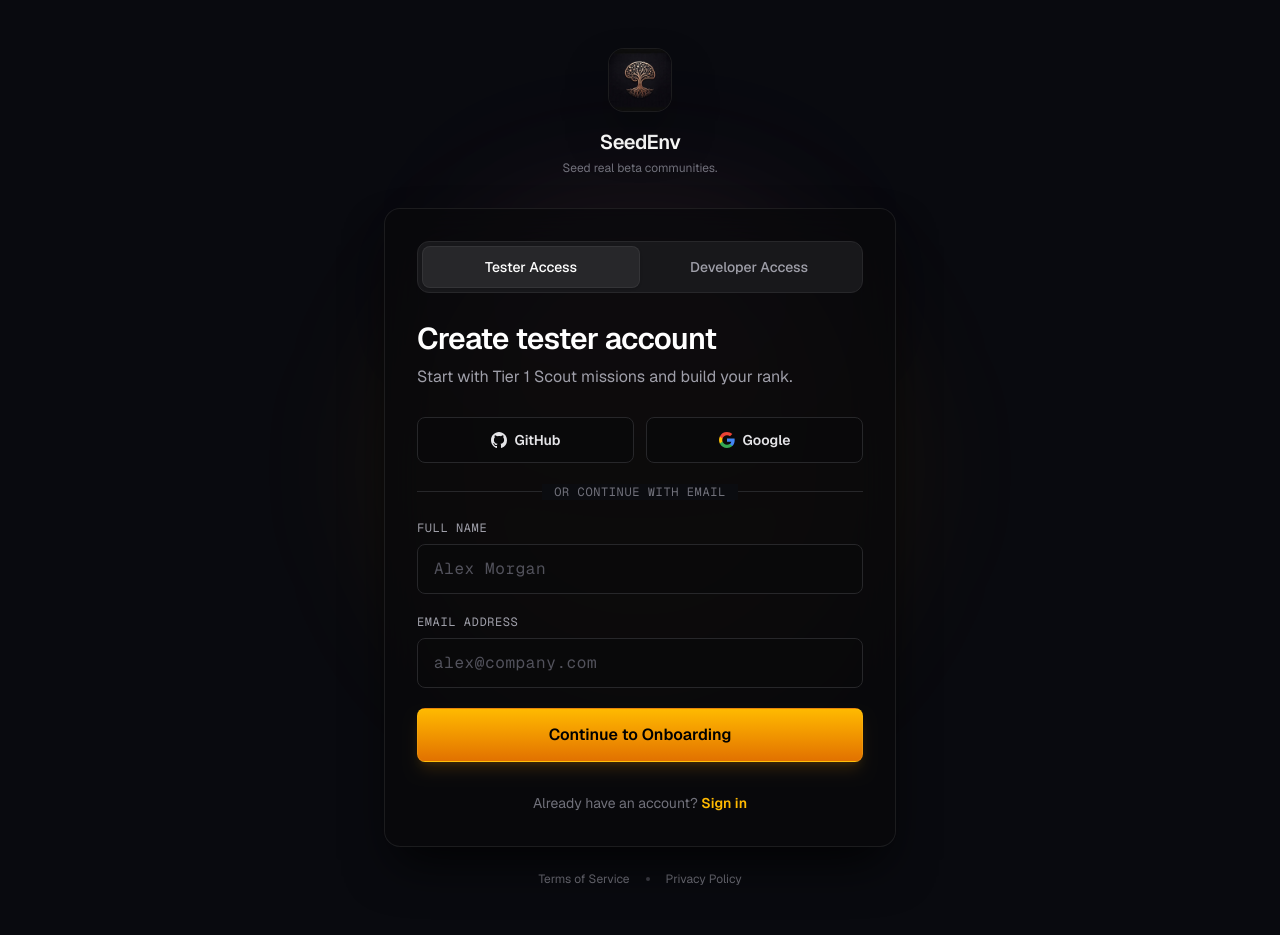
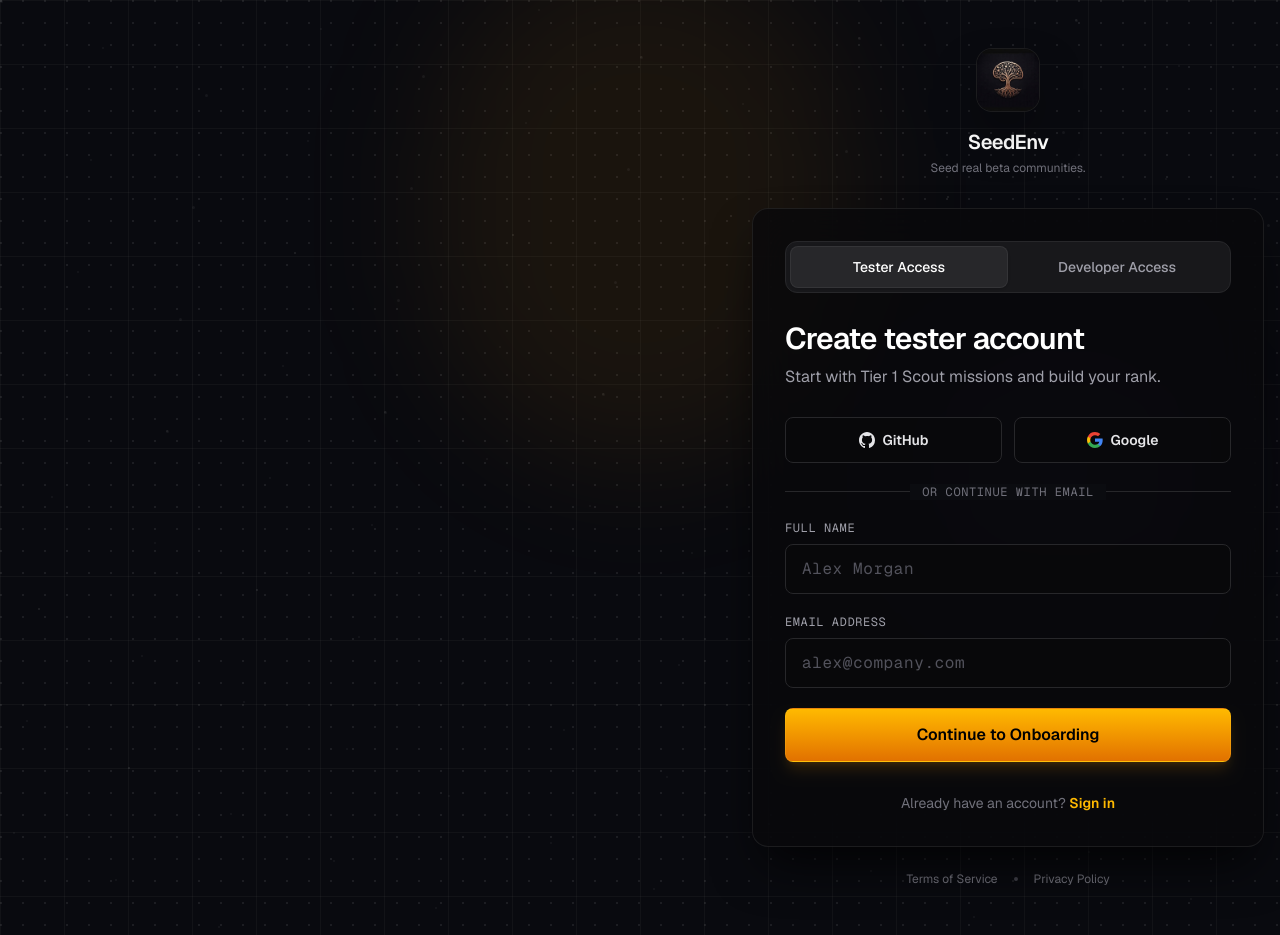
Before and after one commit to Teri-beri/seedenv, a Next.js app: page /auth/signin in a window 1280 px wide. Built offline with nearby package versions, Linux system fonts and the light colour scheme.

Commit message:
style: match auth background to landing grid

```diff
--- a/app/auth/signin/page.tsx
+++ b/app/auth/signin/page.tsx
@@ -1,10 +1,12 @@
 import { Suspense } from "react";
 import Image from "next/image";
+import { AnimatedGridBackground } from "@/components/animated-grid-background";
 import { CompactSignupForm } from "@/components/compact-signup-form";
 
 export default function SignInPage() {
   return (
-    <main className="relative flex min-h-screen items-center justify-center overflow-hidden bg-[#090A0F] px-4 py-10 text-white sm:py-12">
+    <main className="seedenv-ambient-grid relative flex min-h-screen items-center justify-center overflow-hidden bg-[radial-gradient(circle_at_16%_0%,rgba(109,40,217,0.2),transparent_30%),radial-gradient(circle_at_86%_10%,rgba(245,158,11,0.12),transparent_24%),radial-gradient(circle_at_50%_52%,rgba(16,185,129,0.055),transparent_32%),linear-gradient(180deg,#090A0F_0%,#10131C_48%,#090A0F_100%)] px-4 py-10 text-white sm:py-12">
+      <AnimatedGridBackground />
       <div className="absolute left-1/2 top-1/2 h-[520px] w-[520px] -translate-x-1/2 -translate-y-1/2 rounded-full bg-amber-500/[0.07] blur-3xl" aria-hidden="true" />
       <div className="absolute left-1/2 top-[18%] h-64 w-96 -translate-x-1/2 rounded-full bg-violet-500/[0.04] blur-3xl" aria-hidden="true" />
       <div className="relative z-10 flex w-full max-w-lg flex-col items-center">
```
